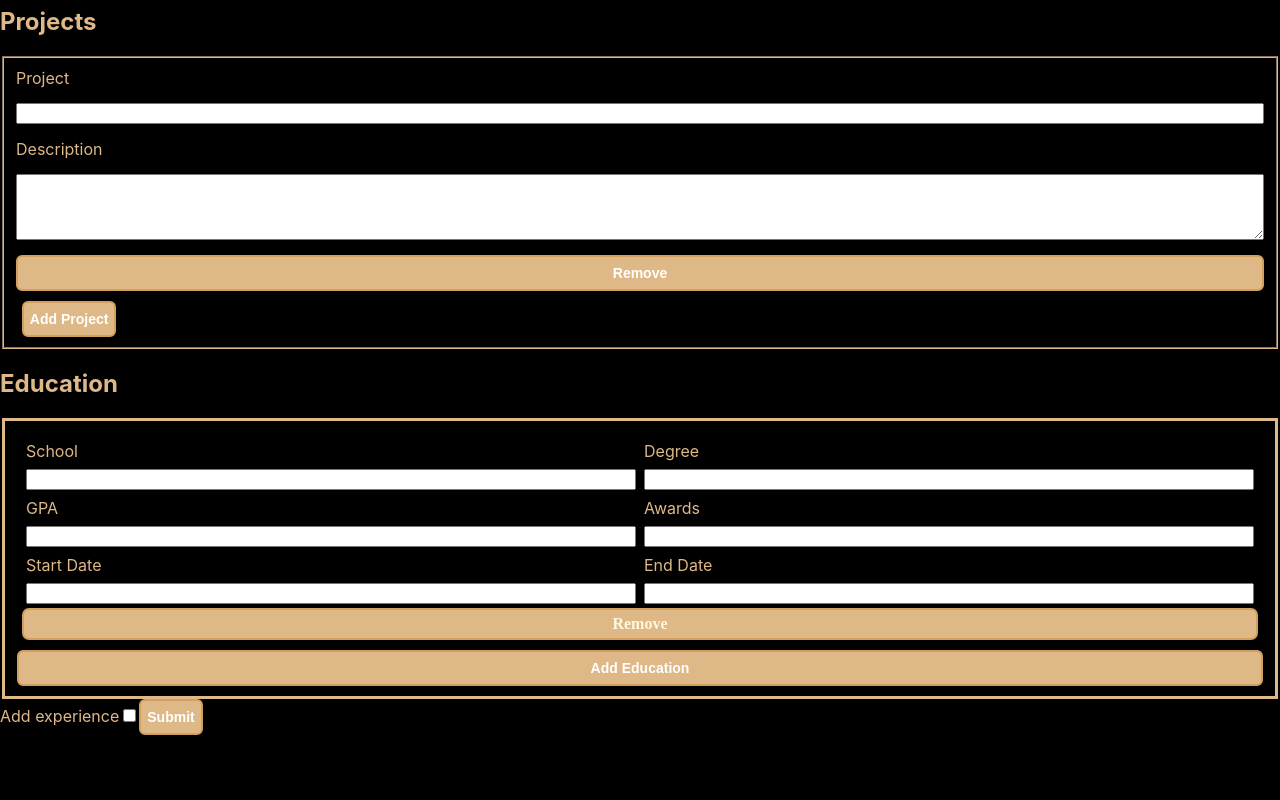
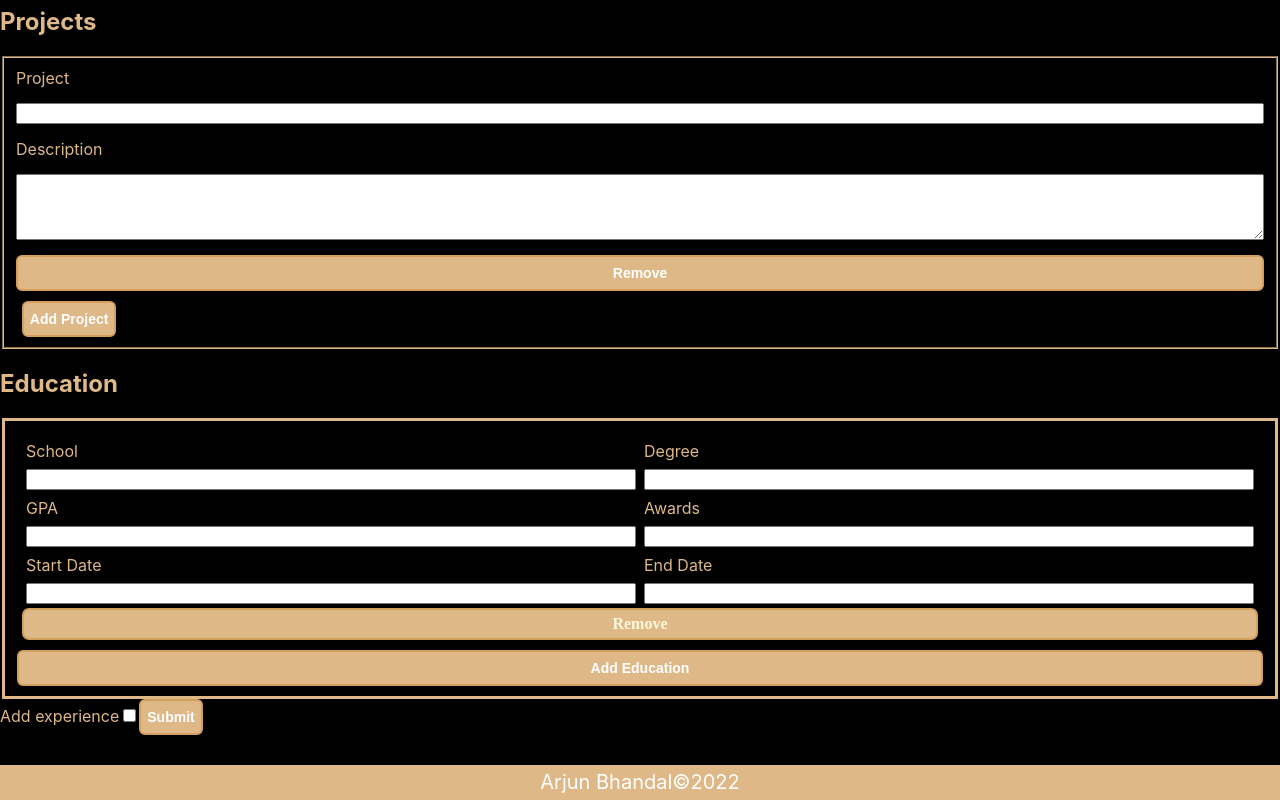
Before and after one commit to arjunsingh14/resume-builder, a React (Create React App) app in the folder app/: page / in a window 1280 px wide. Shown: the part 477-1277 px from the top of the page. Before the commit the page ends 1232 px from the top, so only its background shows below. Built offline with nearby package versions, Linux system fonts and the light colour scheme.

Commit message:
added footer

```diff
--- a/app/src/App.js
+++ b/app/src/App.js
@@ -5,11 +5,13 @@ import Forms from './components/Forms'
 const App = () => {
   return (
     <main>
-      <Header/>
-      <Forms/>
-      <footer>Arjun Singh</footer>
+      <Header />
+      <Forms />
+      <footer>
+        Arjun Bhandal <span>&copy;</span>2022
+      </footer>
     </main>
-  )
+  );
 }
 
 export default App
--- a/app/src/index.css
+++ b/app/src/index.css
@@ -12,3 +12,17 @@ code {
   font-family: source-code-pro, Menlo, Monaco, Consolas, 'Courier New',
     monospace;
 }
+
+
+footer {
+  display: flex;
+  margin-top: 30px;
+  color: white;
+  font-size: 20px;
+  background-color: burlywood;
+  justify-content: center;
+  align-items: center;
+  bottom: 0;
+  width: 100%;
+  height: 35px;
+}
```
